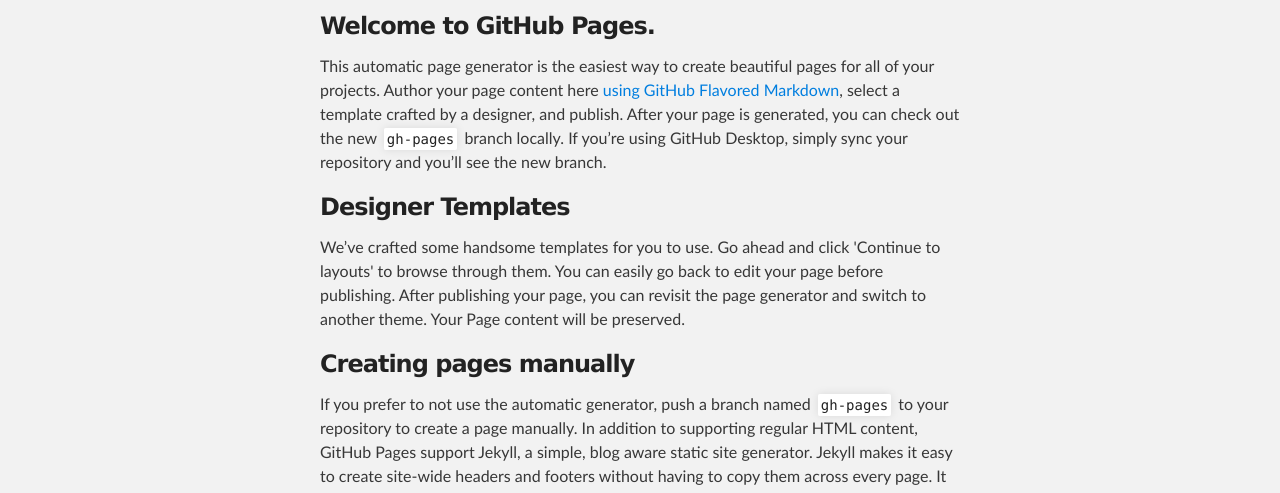
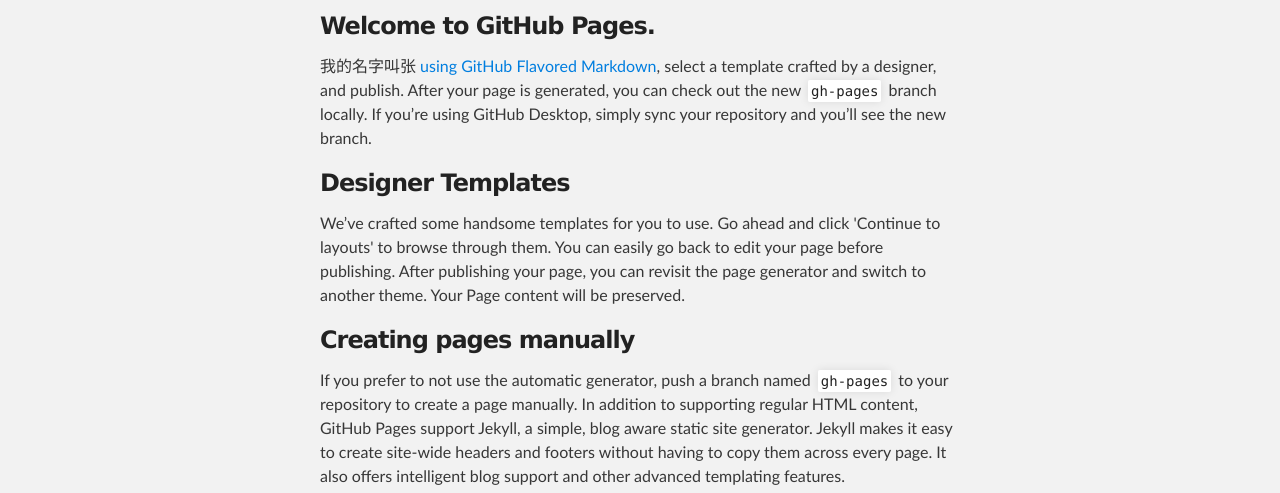
Before and after one commit to zhangming123456/blog.github.io, a plain HTML site: page index.html in a window 1280 px wide. Shown: the part 252-745 px from the top of the page. Drawn offline with Linux system fonts and the light colour scheme.

Commit message:
博客主页
能不能行啊

```diff
--- a/index.html
+++ b/index.html
@@ -5,59 +5,43 @@
     <meta charset='utf-8'>
     <meta http-equiv="X-UA-Compatible" content="chrome=1">
     <meta name="description" content="Blog.GitHub.io : 墨迹CSDN博客">
-
     <link rel="stylesheet" type="text/css" media="screen" href="stylesheets/stylesheet.css">
-
     <title>Blog.GitHub.io</title>
 </head>
 
 <body>
-
     <!-- HEADER -->
     <div id="header_wrap" class="outer">
         <header class="inner">
             <a id="forkme_banner" href="https://github.com/zhangming123456/blog.github.io">View on GitHub</a>
-
             <h1 id="project_title">Blog.GitHub.io</h1>
             <h2 id="project_tagline">墨迹CSDN博客</h2>
-
             <section id="downloads">
                 <a class="zip_download_link" href="https://github.com/zhangming123456/blog.github.io/zipball/master">Download this project as a .zip file</a>
                 <a class="tar_download_link" href="https://github.com/zhangming123456/blog.github.io/tarball/master">Download this project as a tar.gz file</a>
             </section>
         </header>
     </div>
-
     <!-- MAIN CONTENT -->
     <div id="main_content_wrap" class="outer">
         <section id="main_content" class="inner">
             <h3>
 <a id="welcome-to-github-pages" class="anchor" href="#welcome-to-github-pages" aria-hidden="true"><span aria-hidden="true" class="octicon octicon-link"></span></a>Welcome to GitHub Pages.</h3>
-
-<p>This automatic page generator is the easiest way to create beautiful pages for all of your projects. Author your page content here <a href="https://guides.github.com/features/mastering-markdown/">using GitHub Flavored Markdown</a>, select a template crafted by a designer, and publish. After your page is generated, you can check out the new <code>gh-pages</code> branch locally. If you’re using GitHub Desktop, simply sync your repository and you’ll see the new branch.</p>
-
+            <p>我的名字叫张 <a href="https://guides.github.com/features/mastering-markdown/">using GitHub Flavored Markdown</a>, select a template crafted by a designer, and publish. After your page is generated, you can check out the new <code>gh-pages</code> branch locally. If you’re using GitHub Desktop, simply sync your repository and you’ll see the new branch.</p>
             <h3>
 <a id="designer-templates" class="anchor" href="#designer-templates" aria-hidden="true"><span aria-hidden="true" class="octicon octicon-link"></span></a>Designer Templates</h3>
-
             <p>We’ve crafted some handsome templates for you to use. Go ahead and click 'Continue to layouts' to browse through them. You can easily go back to edit your page before publishing. After publishing your page, you can revisit the page generator and switch to another theme. Your Page content will be preserved.</p>
-
             <h3>
 <a id="creating-pages-manually" class="anchor" href="#creating-pages-manually" aria-hidden="true"><span aria-hidden="true" class="octicon octicon-link"></span></a>Creating pages manually</h3>
-
             <p>If you prefer to not use the automatic generator, push a branch named <code>gh-pages</code> to your repository to create a page manually. In addition to supporting regular HTML content, GitHub Pages support Jekyll, a simple, blog aware static site generator. Jekyll makes it easy to create site-wide headers and footers without having to copy them across every page. It also offers intelligent blog support and other advanced templating features.</p>
-
             <h3>
 <a id="authors-and-contributors" class="anchor" href="#authors-and-contributors" aria-hidden="true"><span aria-hidden="true" class="octicon octicon-link"></span></a>Authors and Contributors</h3>
-
             <p>You can @mention a GitHub username to generate a link to their profile. The resulting <code>&lt;a&gt;</code> element will link to the contributor’s GitHub Profile. For example: In 2007, Chris Wanstrath (<a href="https://github.com/defunkt" class="user-mention">@defunkt</a>), PJ Hyett (<a href="https://github.com/pjhyett" class="user-mention">@pjhyett</a>), and Tom Preston-Werner (<a href="https://github.com/mojombo" class="user-mention">@mojombo</a>) founded GitHub.</p>
-
             <h3>
 <a id="support-or-contact" class="anchor" href="#support-or-contact" aria-hidden="true"><span aria-hidden="true" class="octicon octicon-link"></span></a>Support or Contact</h3>
-
             <p>Having trouble with Pages? Check out our <a href="https://help.github.com/pages">documentation</a> or <a href="https://github.com/contact">contact support</a> and we’ll help you sort it out.</p>
         </section>
     </div>
-
     <!-- FOOTER  -->
     <div id="footer_wrap" class="outer">
         <footer class="inner">
@@ -65,8 +49,6 @@
             <p>Published with <a href="https://pages.github.com">GitHub Pages</a></p>
         </footer>
     </div>
+</body>
 
-
-
-  </body>
 </html>
```
Lines whose indentation alone changed are shown as unchanged.
